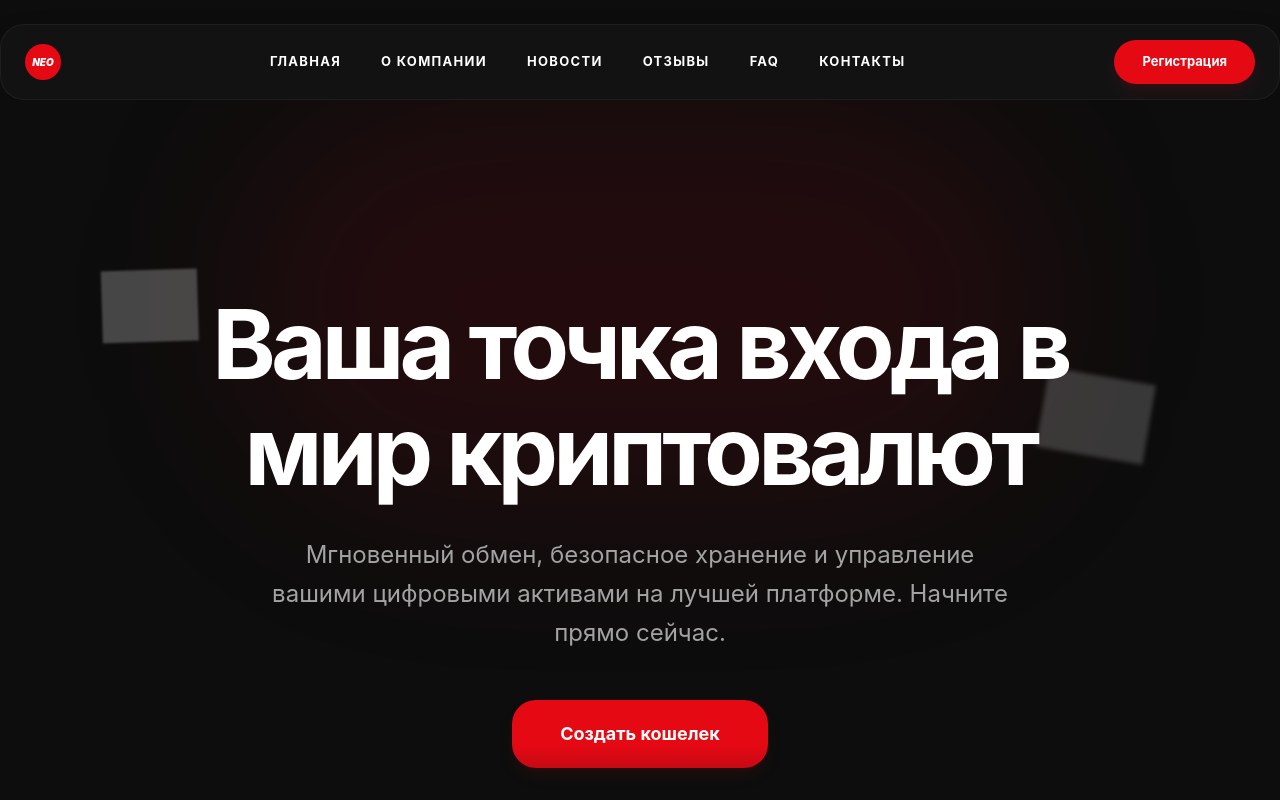
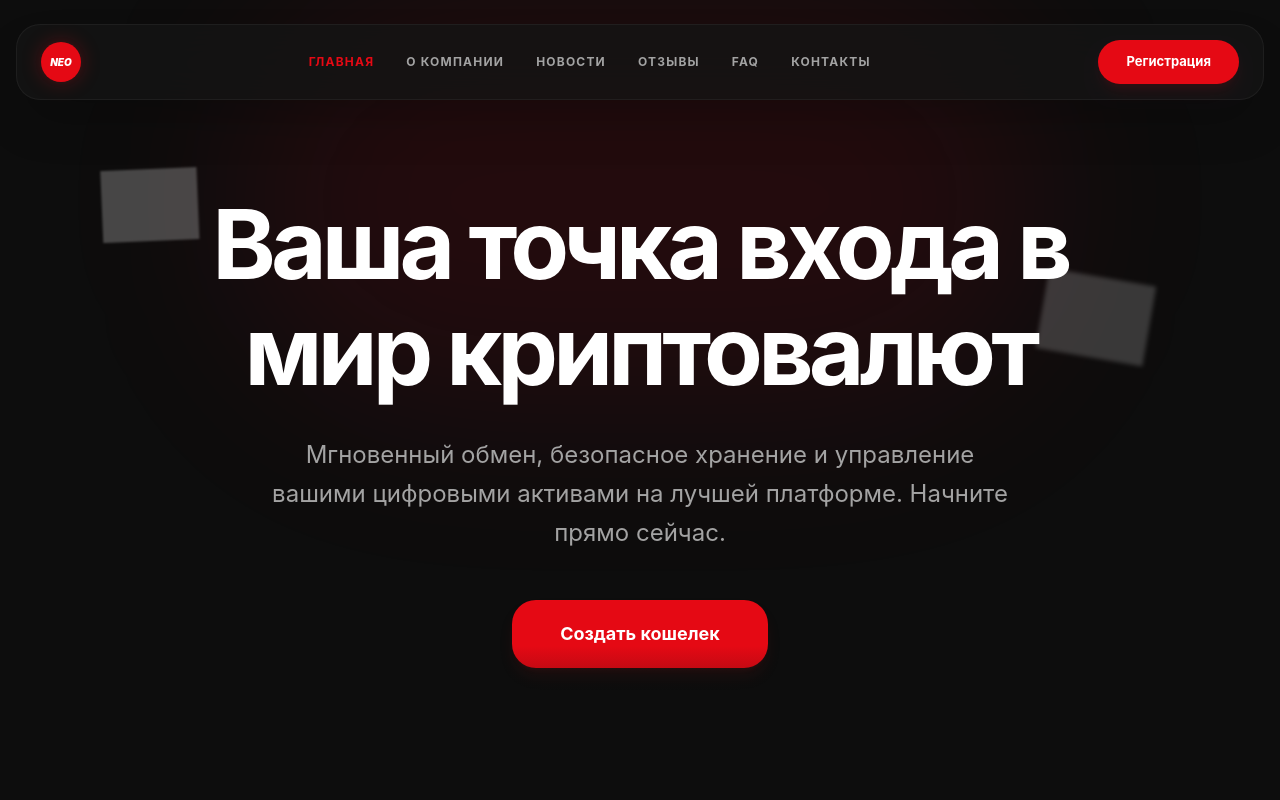
Before and after one commit to ermatovrasul/NEO-WALLET, a Next.js app: page / in a window 1280 px wide. Shown: the top 800 px of the page. Built offline with nearby package versions, Linux system fonts and the light colour scheme; grey boxes are pictures that could not be loaded.

Commit message:
header fixed

```diff
--- a/src/components/layout/Header.tsx
+++ b/src/components/layout/Header.tsx
@@ -1,35 +1,50 @@
+"use client";
+
 import Link from 'next/link';
-import { Menu, User } from 'lucide-react';
-import Image from 'next/image';
+import { usePathname } from 'next/navigation';
+import { Menu, X, ChevronRight } from 'lucide-react';
+import { useState } from 'react';
+import { motion, AnimatePresence } from 'framer-motion';
 
-export const Header = () => {
-  return (
-    <header className=" mt-6 w-full z-50 px-4 md:px-0">
-      <div className="max-w-7xl mx-auto h-[76px] bg-[#151515]/80 backdrop-blur-xl border border-white/[0.05] rounded-[24px] px-6 flex justify-between items-center shadow-2xl">
-
-        <Link href="/" className="flex items-center gap-2 group">
-          <div className="w-9 h-9 bg-[#E50914] rounded-full flex items-center justify-center text-[10px] font-black text-white italic transition-transform group-hover:scale-110">
-            NEO
-          </div>
-        </Link>
-
-        <nav className="hidden lg:flex items-center gap-10">
-          {[
+const navLinks = [
   { name: 'Главная', path: '/' },
   { name: 'О компании', path: '/about' },
   { name: 'Новости', path: '/news' },
   { name: 'Отзывы', path: '/reviews' },
   { name: 'FAQ', path: '/faq' },
   { name: 'Контакты', path: '/contacts' }
-          ].map((item) => (
+];
+
+export const Header = () => {
+  const [isOpen, setIsOpen] = useState(false);
+  const pathname = usePathname();
+
+  return (
+    <>
+      <header className="fixed top-6 w-full z-[100] px-4">
+        <div className="max-w-7xl mx-auto h-[76px] bg-[#151515]/80 backdrop-blur-xl border border-white/[0.05] rounded-[24px] px-6 flex justify-between items-center shadow-2xl relative">
+
+          <Link href="/" className="flex items-center gap-2 group">
+            <div className="w-10 h-10 bg-[#E50914] rounded-full flex items-center justify-center text-[10px] font-black text-white italic transition-transform group-hover:scale-110 shadow-[0_0_20px_rgba(229,9,20,0.3)]">
+              NEO
+            </div>
+          </Link>
+
+          <nav className="hidden lg:flex items-center gap-8">
+            {navLinks.map((item) => {
+              const isActive = pathname === item.path;
+              return (
                 <Link
                   key={item.name}
                   href={item.path}
-              className="text-[13px] font-bold text-white hover:text-white transition-all duration-300 uppercase tracking-widest"
+                  className={`text-[12px] font-bold transition-all duration-300 uppercase tracking-widest ${
+                    isActive ? "text-[#E50914]" : "text-[#A3A3A3] hover:text-white"
+                  }`}
                 >
                   {item.name}
                 </Link>
-          ))}
+              );
+            })}
           </nav>
 
           <div className="flex items-center gap-3">
@@ -40,12 +55,81 @@ export const Header = () => {
               Регистрация
             </Link>
 
-          <button className="p-3 bg-white/5 rounded-2xl text-white lg:hidden hover:bg-white/10 transition-colors">
+            <button
+              onClick={() => setIsOpen(true)}
+              className="p-3 bg-white/5 rounded-2xl text-white lg:hidden hover:bg-white/10 transition-colors"
+            >
               <Menu size={20} />
             </button>
           </div>
-
         </div>
       </header>
+
+      <AnimatePresence>
+        {isOpen && (
+          <>
+            <motion.div
+              initial={{ opacity: 0 }}
+              animate={{ opacity: 1 }}
+              exit={{ opacity: 0 }}
+              onClick={() => setIsOpen(false)}
+              className="fixed inset-0 bg-black/60 backdrop-blur-sm z-[110] lg:hidden"
+            />
+
+            <motion.div
+              initial={{ x: "100%" }}
+              animate={{ x: 0 }}
+              exit={{ x: "100%" }}
+              transition={{ type: "spring", damping: 25, stiffness: 200 }}
+              className="fixed top-0 right-0 h-full w-[300px] bg-[#0D0D0D] border-l border-white/[0.05] z-[120] lg:hidden p-8 flex flex-col shadow-2xl"
+            >
+              <div className="flex justify-between items-center mb-12">
+                <div className="w-9 h-9 bg-[#E50914] rounded-full flex items-center justify-center text-[10px] font-black text-white italic">
+                  NEO
+                </div>
+                <button
+                  onClick={() => setIsOpen(false)}
+                  className="p-2 text-[#4C4C4C] hover:text-white transition-colors"
+                >
+                  <X size={24} />
+                </button>
+              </div>
+
+              <nav className="flex flex-col gap-6 flex-1">
+                {navLinks.map((item) => {
+                  const isActive = pathname === item.path;
+                  return (
+                    <Link
+                      key={item.name}
+                      href={item.path}
+                      onClick={() => setIsOpen(false)}
+                      className={`flex items-center justify-between text-[16px] font-bold uppercase tracking-widest transition-colors ${
+                        isActive ? "text-[#E50914]" : "text-[#A3A3A3] hover:text-white"
+                      }`}
+                    >
+                      {item.name}
+                      <ChevronRight size={16} className={isActive ? "opacity-100" : "opacity-20"} />
+                    </Link>
+                  );
+                })}
+              </nav>
+
+              <div className="mt-auto">
+                <Link
+                  href="/register"
+                  onClick={() => setIsOpen(false)}
+                  className="block w-full bg-[#E50914] text-white py-5 rounded-2xl text-center font-bold uppercase text-[13px] tracking-widest shadow-lg shadow-red-900/20"
+                >
+                  Регистрация
+                </Link>
+                <p className="text-[#4C4C4C] text-[10px] text-center mt-6 uppercase tracking-widest font-medium">
+                  © 2026 NEO Wallet
+                </p>
+              </div>
+            </motion.div>
+          </>
+        )}
+      </AnimatePresence>
+    </>
   );
 };
```
Lines whose indentation alone changed are shown as unchanged.
